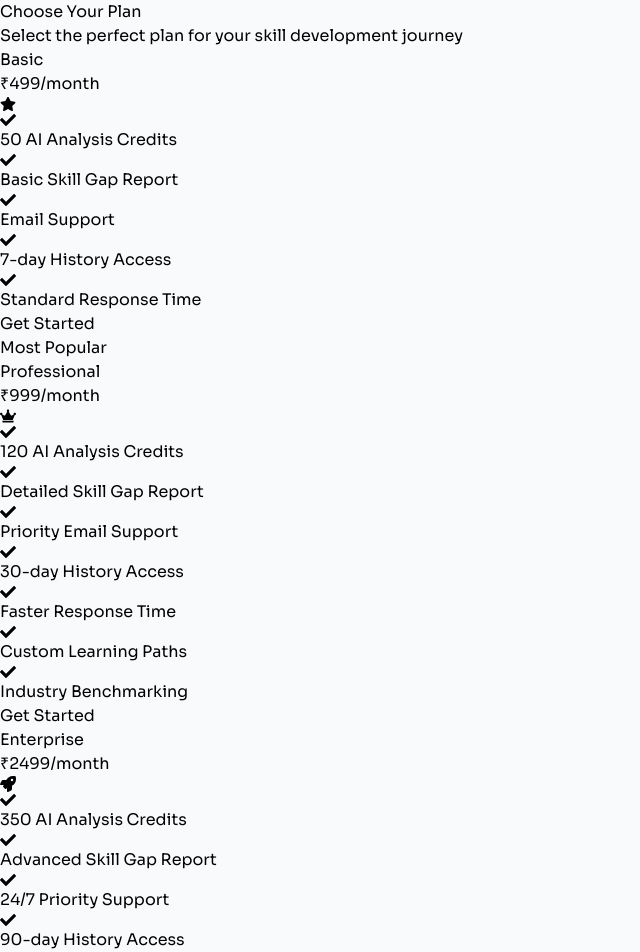
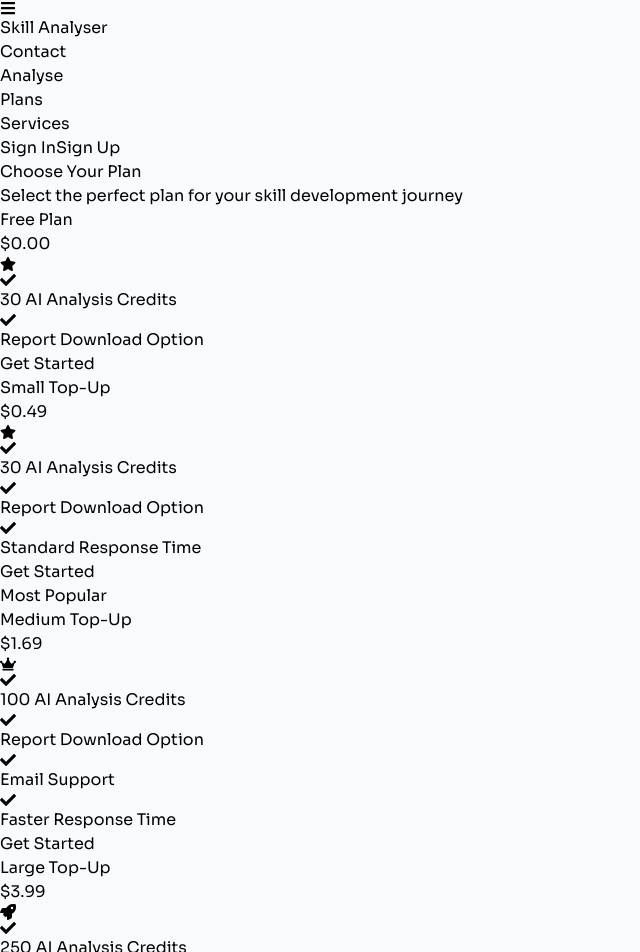
Before and after one commit to MansiMittal-15/Skill_Gap_Analyser, a React (Vite) app in the folder frontend/: page /plans in a window 1280 px wide. Shown: the top 952 px of the page, without its empty margins (0-640 px from the left). Built offline with nearby package versions, Linux system fonts and the light colour scheme.

Commit message:
ML sevices and updated to version 2

```diff
--- a/frontend/src/components/HeroSection.jsx
+++ b/frontend/src/components/HeroSection.jsx
@@ -50,7 +50,7 @@ const HeroSection = () => {
           transition={{ duration: 0.6, delay: 0.6 }}
           className="flex gap-6 flex-wrap justify-center"
         >
-          <Link to="/analyse-form">
+          <Link to="/analyse">
             <button className="group relative px-8 py-3 text-lg rounded-full font-semibold bg-gradient-to-r from-blue-700 to-purple-600 text-white transition-all duration-300 hover:scale-105 hover:shadow-[0_0_30px_rgba(88,126,255,0.5)] focus:outline-none focus:ring-2 focus:ring-blue-400">
               <span className="relative z-10 flex items-center gap-2">
                 Get Started
--- a/frontend/src/components/Home.jsx
+++ b/frontend/src/components/Home.jsx
@@ -18,7 +18,7 @@ const Home = () => {
       <LandingPageContent />
       <Reviews />
       <FAQs />
-      <Plans />
+      {/* <Plans /> */}
       <Footer />
     </div>
     </>
--- a/frontend/src/components/Plans.jsx
+++ b/frontend/src/components/Plans.jsx
@@ -1,73 +1,94 @@
 import React from 'react';
 import { motion } from 'framer-motion';
 import { FaCheck, FaCrown, FaRocket, FaStar } from 'react-icons/fa';
-import { Link } from 'react-router-dom';
+import { Link, useNavigate } from 'react-router-dom';
+import Header from './Header';
+import Footer from './Footer';
 
 const plans = [
     {
-        name: "Basic",
+        name: "Free Plan",
         icon: <FaStar className="text-yellow-400 text-3xl" />,
-        price: "₹499",
-        credits: 50,
+        price: "$0.00",
+        credits: 30,
         features: [
-            "50 AI Analysis Credits",
-            "Basic Skill Gap Report",
-            "Email Support",
-            "7-day History Access",
+            "30 AI Analysis Credits",
+            "Report Download Option",
+        ],
+        popular: false,
+        gradient: "from-blue-400 to-blue-600"
+    },
+    {
+        name: "Small Top-Up",
+        icon: <FaStar className="text-yellow-400 text-3xl" />,
+        price: "$0.49",
+        credits: 30,
+        features: [
+            "30 AI Analysis Credits",
+            "Report Download Option",
             "Standard Response Time"
         ],
         popular: false,
         gradient: "from-blue-400 to-blue-600"
     },
     {
-        name: "Professional",
+        name: "Medium Top-Up",
         icon: <FaCrown className="text-yellow-400 text-3xl" />,
-        price: "₹999",
-        credits: 120,
+        price: "$1.69",
+        credits: 100,
         features: [
-            "120 AI Analysis Credits",
-            "Detailed Skill Gap Report",
-            "Priority Email Support",
-            "30-day History Access",
+            "100 AI Analysis Credits",
+            "Report Download Option",
+            "Email Support",
             "Faster Response Time",
-            "Custom Learning Paths",
-            "Industry Benchmarking"
         ],
         popular: true,
         gradient: "from-purple-400 to-purple-600"
     },
     {
-        name: "Enterprise",
+        name: "Large Top-Up",
         icon: <FaRocket className="text-yellow-400 text-3xl" />,
-        price: "₹2499",
-        credits: 350,
+        price: "$3.99",
+        credits: 250,
         features: [
-            "350 AI Analysis Credits",
-            "Advanced Skill Gap Report",
-            "24/7 Priority Support",
-            "90-day History Access",
+            "250 AI Analysis Credits",
+            "Report Download Option",
+            "Priority Email Support",
             "Instant Response Time",
             "Custom Learning Paths",
-            "Industry Benchmarking",
-            "Team Analytics Dashboard",
-            "API Access"
         ],
         popular: false,
         gradient: "from-teal-400 to-teal-600"
-    }
+    },
+    {
+        name: "Monthly Plan",
+        icon: <FaCrown className="text-yellow-400 text-3xl" />,
+        price: "$9.99",
+        credits: 1000,
+        features: [
+            "1000 AI Analysis Credits",
+            "Report Download Option",
+            "Priority Email Support",
+            "Instant Response Time",
+            "Custom Learning Paths",
+            "Valid for a Month",
+        ],
+        popular: true,
+        gradient: "from-teal-400 to-teal-600"
+    },
 ];
 
 const Plans = () => {
+    const navigate = useNavigate();
     return (
         <>
-
+        <Header />
         <div className="py-20 bg-gradient-to-br from-gray-900 via-gray-800 to-gray-900 relative overflow-hidden">
             {/* Animated background elements */}
             <div className="absolute inset-0 overflow-hidden">
                 <div className="absolute top-0 left-0 w-96 h-96 bg-blue-500 rounded-full mix-blend-multiply filter blur-xl opacity-20 animate-blob"></div>
                 <div className="absolute bottom-0 right-0 w-96 h-96 bg-purple-500 rounded-full mix-blend-multiply filter blur-xl opacity-20 animate-blob animation-delay-2000"></div>
             </div>
-
             <div className="max-w-7xl mx-auto px-4 sm:px-6 lg:px-8 relative z-10">
                 <motion.div
                     initial={{ opacity: 0, y: 20 }}
@@ -96,7 +117,7 @@ const Plans = () => {
                             viewport={{ once: true }}
                             className="relative group"
                         >
-                            <div className={`h-full bg-white/10 backdrop-blur-lg rounded-2xl p-8 border border-white/10 hover:border-blue-400/50 transition-all duration-300 transform hover:-translate-y-2 ${plan.popular ? 'ring-2 ring-blue-400' : ''}`}>
+                            <div className={`h-full bg-white/10 backdrop-blur-lg rounded-2xl p-8 border border-white/10 hover:border-blue-400 transition-all duration-300 transform hover:-translate-y-2 ${plan.popular ? 'ring-2 ring-blue-400' : ''}`}>
                                 {plan.popular && (
                                     <div className="absolute -top-4 left-1/2 transform -translate-x-1/2">
                                         <span className="bg-gradient-to-r from-blue-500 to-purple-500 text-white px-4 py-1 rounded-full text-sm font-medium">
@@ -110,7 +131,7 @@ const Plans = () => {
                                         <h3 className="text-2xl font-bold text-white mb-2">{plan.name}</h3>
                                         <div className="flex items-baseline">
                                             <span className="text-4xl font-extrabold text-white">{plan.price}</span>
-                                            <span className="text-gray-400 ml-2">/month</span>
+                                            {/* <span className="text-gray-400 ml-2">/month</span> */}
                                         </div>
                                     </div>
                                     {plan.icon}
@@ -125,12 +146,18 @@ const Plans = () => {
                                     ))}
                                 </div>
 
-                                <Link
-                                    to="/credits"
+                                <button
+                                    onClick={()=>{
+                                        if(plan.name === 'Free Plan') {
+                                            navigate('/analyse')
+                                        } else {
+                                            navigate('/credits')
+                                        }
+                                    }}
                                     className={`w-full inline-flex justify-center items-center px-6 py-3 rounded-lg text-white font-semibold transition-all duration-300 bg-gradient-to-r ${plan.gradient} hover:opacity-90 transform hover:scale-105`}
                                 >
                                     Get Started
-                                </Link>
+                                </button>
                             </div>
                         </motion.div>
                     ))}
@@ -170,6 +197,7 @@ const Plans = () => {
                 }
             `}</style>
         </div>
+        <Footer />
         </>
     );
 };
--- a/frontend/src/components/Reviews.jsx
+++ b/frontend/src/components/Reviews.jsx
@@ -105,7 +105,7 @@ const Reviews = () => {
                                     {review.review}
                                 </p>
 
-                                <div className="absolute bottom-0 left-0 w-full h-1 bg-gradient-to-r from-blue-500 to-purple-500 transform scale-x-0 group-hover:scale-x-100 transition-transform duration-300 origin-left"></div>
+                                <div className="absolute bottom-[2px] left-1 w-[98%] h-[5px] rounded-full bg-gradient-to-r from-blue-500 to-purple-500 transform scale-x-0 group-hover:scale-x-100 transition-transform duration-300 origin-left"></div>
                             </div>
                         </motion.div>
                     ))}
--- a/frontend/src/components/SkillGapAnalysis.jsx
+++ b/frontend/src/components/SkillGapAnalysis.jsx
@@ -4,6 +4,7 @@ import axios from 'axios';
 import { FaRobot, FaUpload, FaBrain, FaLightbulb, FaCertificate, FaChartLine, FaUserGraduate, FaFilePdf, FaDownload, FaStar } from 'react-icons/fa';
 import { generateAnalysisPDF } from '../utils/pdfGenerator';
 import Header from './Header';
+import Footer from './Footer';
 
 const SkillGapAnalysis = () => {
     const [resume, setResume] = useState(null);
@@ -550,6 +551,7 @@ const SkillGapAnalysis = () => {
                 animation-delay: 4s;
             }
         `}</style>
+        <Footer />
         </>
     );
 };
```
Also changed, not shown: 2 other files (tests, documents, lock files or other folders).
